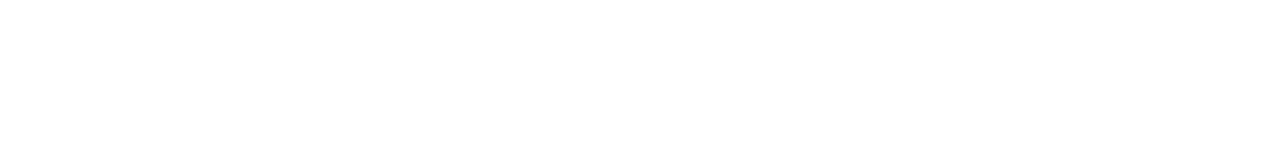
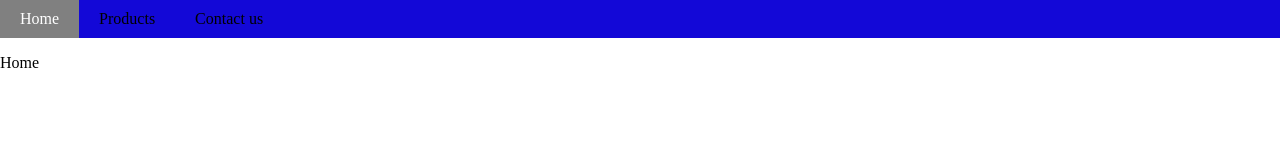
Before and after one commit to Masum0308/MIS-455_Midterm-Practical, a plain HTML site: page index.html in a window 1280 px wide. Drawn offline with Linux system fonts and the light colour scheme.

Commit message:
navbar done

```diff
--- a/index.html
+++ b/index.html
@@ -2,10 +2,20 @@
 <head>
     <meta charset="UTF-8">
     <meta name="viewport" content="width=device-width, initial-scale=1.0">
-    <title>Document</title>
+    <title>Home page</title>
     <link rel="stylesheet" href="style/home.css">
 </head>
 <body>
+<!--Name : Masum Anjum Moon , ID : 2030583-->
+<header>
+    <nav>
+      <a href="index.html"><div class="nav-items current">Home</div></a>
+      <a href="products.html"><div class="nav-items">Products</div><a>
+      <a href="contact.html"><div class="nav-items">Contact us</div></a>
+    </nav>
+  </header>
+  <p>Home</p>
+
 
 </body>
 </html>
--- a/style/home.css
+++ b/style/home.css
@@ -0,0 +1,23 @@
+body {
+    margin: 0;
+    padding: 0;
+  }
+  nav {
+    background-color: rgb(19, 8, 215);
+    display: flex;
+  }
+  .nav-items {
+    padding: 20px;
+    padding-top: 10px;
+    padding-bottom: 10px;
+    cursor: pointer;
+    color: black;
+    transition: background-color 400ms ease-in-out, color 400ms ease-in-out;
+  }
+  .nav-items:hover {
+    background-color: grey;
+    color: white;
+  }
+  nav a {
+    text-decoration: none;
+  }
```
Also changed, not shown: contact.html (+10 -2 lines), products.html (+10 -1 lines).
